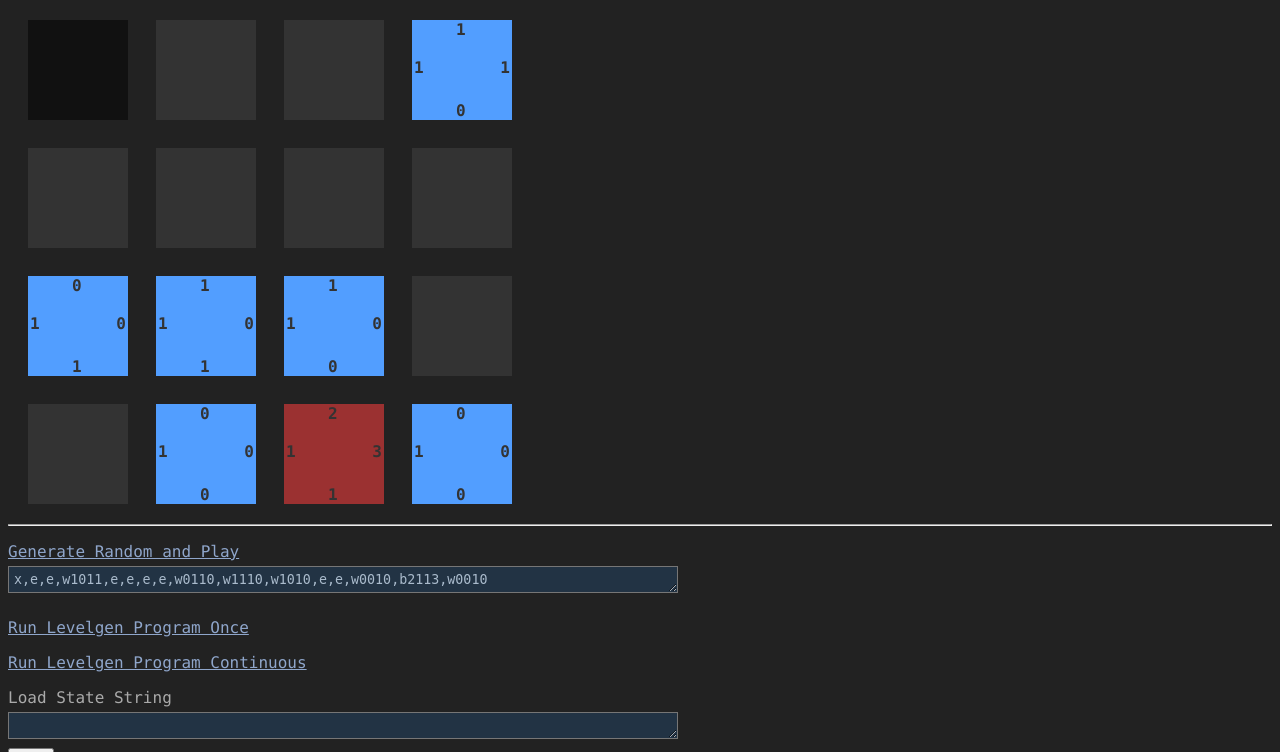
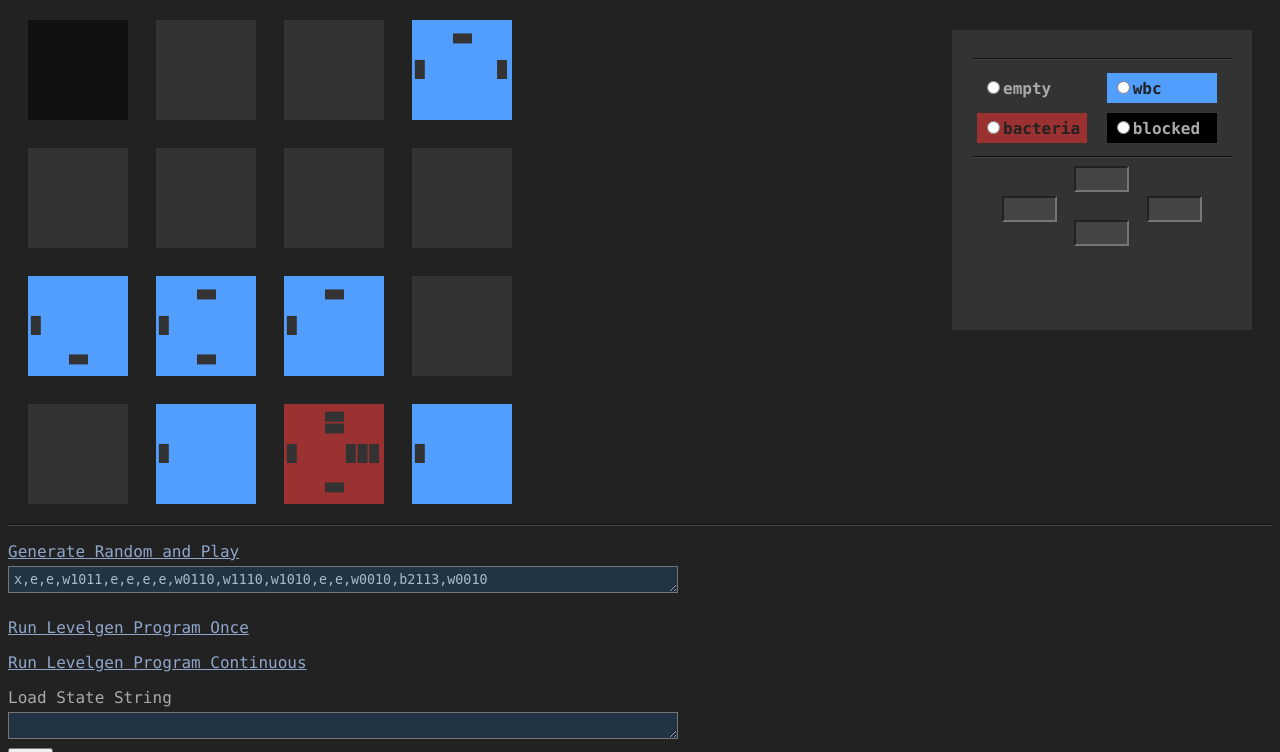
Before and after one commit to bitwisecreative/immunia, a PHP site: page / in a window 1280 px wide. Shown: the top 752 px of the page. Run offline with PHP 8.4, Linux system fonts and the light colour scheme.

Commit message:
level editor

```diff
--- a/_levelgen/immunia_levelgen.js
+++ b/_levelgen/immunia_levelgen.js
@@ -78,6 +78,97 @@ $(function(){
     });
     $('#load').on('click',function(){
       state_string($('#statestring').val());
+      draw_board();
+    });
+    // Level Editor
+    $(document).on('click','.cell',function(){
+      $('.cell').removeClass('active');
+      $(this).addClass('active');
+      let x=$(this).data('x');
+      let y=$(this).data('y');
+      $('#edit-loc').text(x+','+y);
+      let cell=get_cell_at(x,y);
+      if(!cell){
+        $('.select-empty input').prop('checked',true);
+        $('.edit-shields input').val('');
+      }else{
+        if(cell.t=='blocked'){
+          $('.select-blocked input').prop('checked',true);
+          $('.edit-shields input').val('');
+        }
+        if(cell.t=='wbc'||cell.t=='bacteria'){
+          if(cell.t=='wbc'){
+            $('.select-wbc input').prop('checked',true);
+          }else{
+            $('.select-bacteria input').prop('checked',true);
+          }
+          $('#edit-up-shield').val(cell.s[0]);
+          $('#edit-down-shield').val(cell.s[1]);
+          $('#edit-left-shield').val(cell.s[2]);
+          $('#edit-right-shield').val(cell.s[3]);
+        }
+      }
+    });
+    function getEditLoc(){
+      let loc=$('#edit-loc').text();
+      if(!loc){
+        return false;
+      }
+      loc=loc.split(',');
+      let x=loc[0];
+      let y=loc[1];
+      return [x,y];
+    }
+    $('input[name="edit-type"]').on('change',function(){
+      let loc=getEditLoc();
+      if(!loc) return;
+      let x=loc[0];
+      let y=loc[1];
+      let type=$(this).val();
+      let cell_index=get_cell_index_at(x,y);
+      if(type=='empty'){
+        if(cell_index){
+          cells.splice(cell_index,1);
+        }
+      }else{
+        let new_cell=gen_cell(type,x,y);
+        if(type=='wbc'){
+          $('.edit-shields input').val(1);
+        }
+        if(type=='bacteria'){
+          new_cell.s=[3,3,3,3];
+          $('.edit-shields input').val(3);
+        }
+        if(!cell_index){
+          cells.push(new_cell);
+        }else{
+          cells[cell_index]=new_cell;
+        }
+      }
+      draw_board();
+    });
+    $('.edit-shields input').on('change',function(){
+      let loc=getEditLoc();
+      if(!loc) return;
+      let x=loc[0];
+      let y=loc[1];
+      let cell=get_cell_at(x,y);
+      if(!cell){
+        return false;
+      }
+      if(cell.t=='blocked'){
+        return false;
+      }
+      let id=$(this).attr('id');
+      let val=$(this).val();
+      let m={
+        'edit-up-shield':0,
+        'edit-down-shield':1,
+        'edit-left-shield':2,
+        'edit-right-shield':3,
+      };
+      cell.s[m[id]]=val;
+      //
       draw_board();
     });
 
@@ -431,23 +522,30 @@ $(function(){
       let dx=(cell.x-1)*spritesize;
       let dy=(cell.y-1)*spritesize;
       let shield='';
+      function draw_shield(n){
+        let s='';
+        for(let i=0;i<n;i++){
+          s+='█';
+        }
+        return s;
+      }
       if(cell.t=='wbc'||cell.t=='bacteria'){
         shield=`
           <div class="shield">
-            <div class="up">${cell.s[0]}</div>
-            <div class="down">${cell.s[1]}</div>
-            <div class="left">${cell.s[2]}</div>
-            <div class="right">${cell.s[3]}</div>
+            <div class="up">${draw_shield(cell.s[0])}</div>
+            <div class="down">${draw_shield(cell.s[1])}</div>
+            <div class="left">${draw_shield(cell.s[2])}</div>
+            <div class="right">${draw_shield(cell.s[3])}</div>
           </div>
         `;
       }
-      $('#game').append(`<div class="cell ${cell.t}" style="top:${dy}px;left:${dx}px;">${shield}</div>`);
+      $('#game').append(`<div class="cell ${cell.t}" data-x="${cell.x}" data-y="${cell.y}" style="top:${dy}px;left:${dx}px;">${shield}</div>`);
     }
 
     function draw_empty(x,y){
       let dx=(x-1)*spritesize;
       let dy=(y-1)*spritesize;
-      $('#game').append(`<div class="cell empty" style="top:${dy}px;left:${dx}px;"></div>`);
+      $('#game').append(`<div class="cell empty" data-x="${x}" data-y="${y}" style="top:${dy}px;left:${dx}px;"></div>`);
     }
 
     function place_random(type){
@@ -489,6 +587,15 @@ $(function(){
       return cell;
     }
 
+    function get_cell_index_at(x,y){
+      for(let i=0;i<cells.length;i++){
+        if(cells[i].x==x && cells[i].y==y){
+          return i;
+        }
+      }
+      return false;
+    }
+
     function rint(min, max) {
       min = Math.ceil(min);
       max = Math.floor(max);
--- a/_levelgen/index.php
+++ b/_levelgen/index.php
@@ -66,25 +66,112 @@ textarea {
 }
 .shield {
     font-weight: bold;
+    letter-spacing: 2px;
 }
 .up {
     position: absolute;
-    left: 44%;
+    left: 33%;
+    top: 8%;
+    transform: rotate(-90deg);
+    text-align: center;
+    width: 35px;
 }
 .down {
     position: absolute;
-    left: 44%;
-    bottom: 0;
+    left: 33%;
+    bottom: 8%;
+    transform: rotate(-90deg);
+    text-align: center;
+    width: 35px;
 }
 .left {
     position: absolute;
-    top: 38%;
-    left: 2px;
+    top: 40%;
+    left: 3%;
 }
 .right {
     position: absolute;
-    top: 38%;
-    right: 2px;
+    top: 40%;
+    right: 3%;
+}
+#cell-edit {
+    width: 300px;
+    height: 300px;
+    float: right;
+    margin: 10px 20px;
+    background: #333;
+    padding: 20px;
+}
+button{
+    padding:5px;
+    font-size:14px;
+}
+hr {
+    border: none;
+    background: none;
+    border-bottom: 1px solid #444;
+    border-top: 1px solid #111;
+}
+#cell-edit label{
+    display:inline-block;
+    margin:5px;
+    padding:5px;
+    width:110px;
+    font-weight:bold;
+    cursor:pointer;
+}
+label.select-wbc{
+    background: #529eff;
+    color:#222;
+}
+label.select-bacteria{
+    background: #9b3131;
+    color:#222;
+}
+label.select-blocked{
+    background: black;
+}
+.edit-shields {
+    position:relative;
+    height:80px;
+}
+.edit-shields input{
+    width:55px;
+    padding:2px;
+    font-weight:bold;
+    color:#eee;
+    background:#444;
+    font-size:16px;
+}
+#edit-up-shield{
+    position:absolute;
+    top:0;
+    left:102px;
+}
+#edit-down-shield{
+    position:absolute;
+    bottom:0;
+    left:102px;
+}
+#edit-left-shield{
+    position:absolute;
+    top:30px;
+    left:30px;
+}
+#edit-right-shield{
+    position:absolute;
+    right:30px;
+    top:30px;
+}
+#edit-loc {
+    color: #f0e986;
+    font-size: 20px;
+}
+label:has(input[type="radio"]:checked) {
+    outline:5px solid #f0e986;
+}
+.cell.active {
+    outline: 5px solid #f0e986;
 }
 </style>
 </head>
@@ -92,6 +179,22 @@ textarea {
 <script src="https://ajax.googleapis.com/ajax/libs/jquery/3.6.1/jquery.min.js"></script>
 
 <div id="page">
+
+  <div id="cell-edit">
+    <div id="edit-loc"></div>
+    <hr />
+    <label class="select-empty"><input type="radio" name="edit-type" value="empty" />empty</label>
+    <label class="select-wbc"><input type="radio" name="edit-type" value="wbc" />wbc</label>
+    <label class="select-bacteria"><input type="radio" name="edit-type" value="bacteria" />bacteria</label>
+    <label class="select-blocked"><input type="radio" name="edit-type" value="blocked" />blocked</label>
+    <hr />
+    <div class="edit-shields">
+      <input id="edit-up-shield" type="number" min="0" max="3" step="1" />
+      <input id="edit-down-shield" type="number" min="0" max="3" step="1" />
+      <input id="edit-left-shield" type="number" min="0" max="3" step="1" />
+      <input id="edit-right-shield" type="number" min="0" max="3" step="1" />
+    </div>
+  </div>
 
   <div id="game"></div>
 
```
Also changed, not shown: _levelgen/immunia_levelgen.db, 1 other file.
